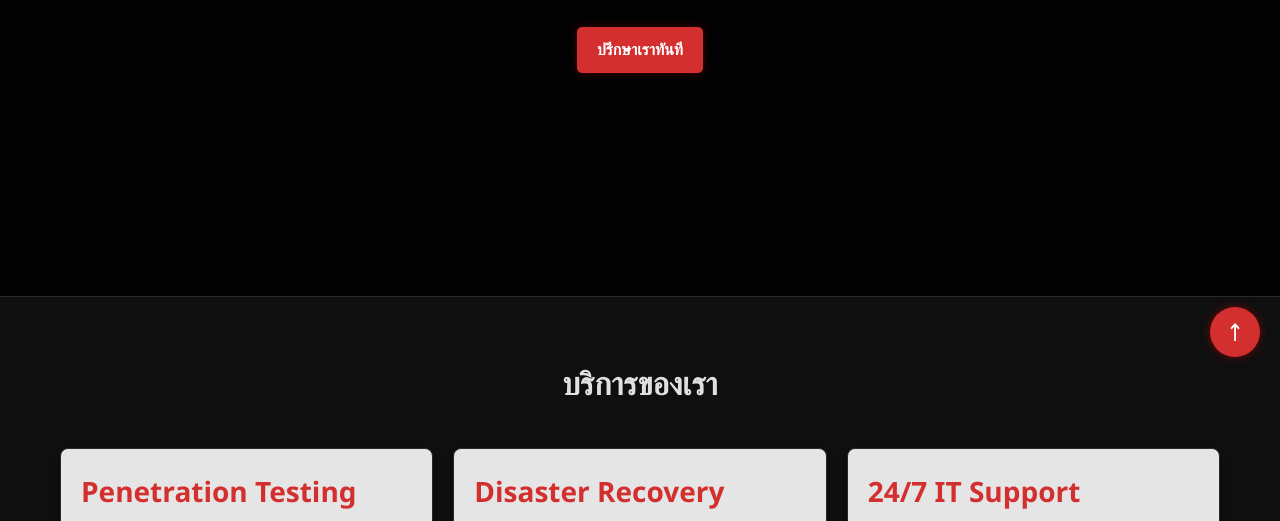
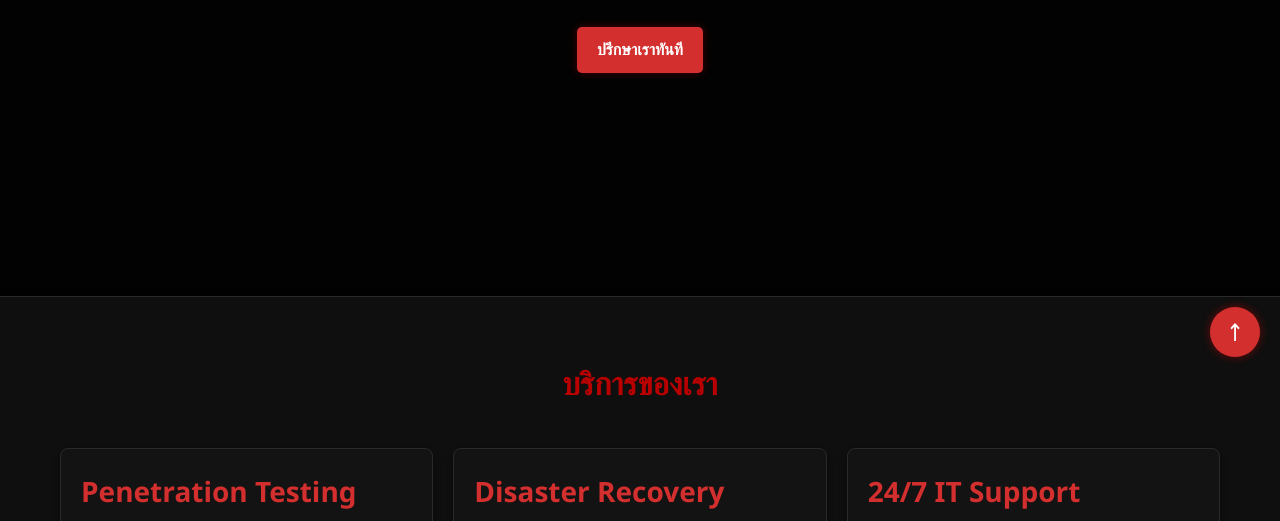
Before and after one commit to nTW31/my-business-web, a plain HTML site: page my-business-web/index.html in a window 1280 px wide. Shown: the part 423-944 px from the top of the page. Drawn offline with Linux system fonts and the light colour scheme.

Commit message:
Update color {index.html}

```diff
--- a/my-business-web/index.html
+++ b/my-business-web/index.html
@@ -38,7 +38,7 @@
     <!--1.4 ส่วนนี้เป็นที่ผมทำการสร้างFeatured services (3 บริการหลัก) -->
     <section class="section">
       <div class="container">
-        <h2 style="text-align: center; margin-bottom: 40px;">บริการของเรา</h2>
+        <h2 style="text-align: center;color: #b80000ff;; margin-bottom: 40px;">บริการของเรา</h2>
         <div class="services-grid">
           <div class="card">
             <h3>Penetration Testing</h3>
--- a/my-business-web/styles.css
+++ b/my-business-web/styles.css
@@ -5,8 +5,8 @@
   --primary-color: #d32f2f;
   --secondary-color: #121212;
   --bg-color: #0f0f0f;
-  --text-color: #e0e0e0;
-  --card-bg: #e5e5e5;
+  --text-color: #ffffffff;
+  --card-bg: #141313ff;
   --border-color: #2a2a2a;
 }
 * {
```
